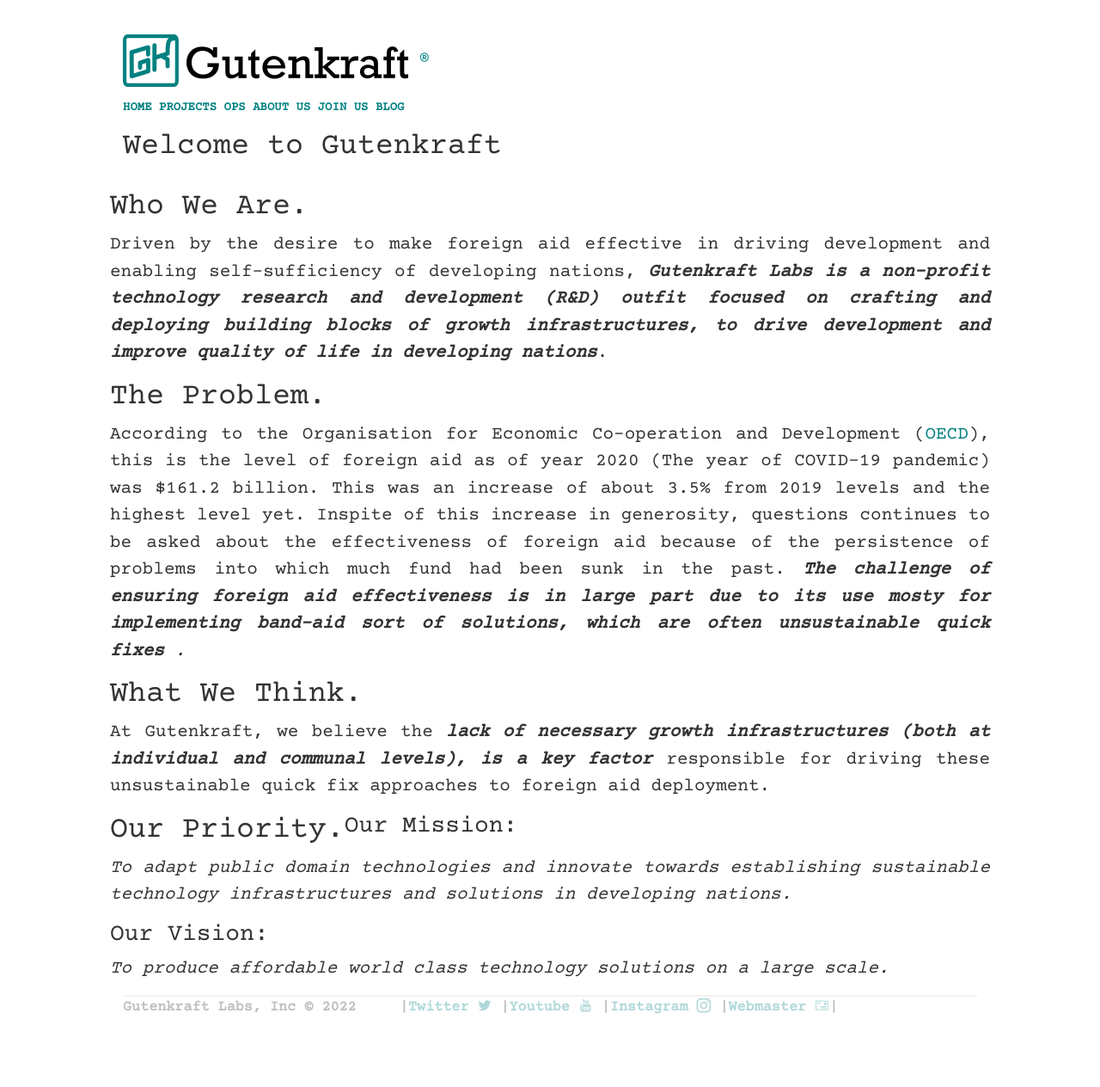
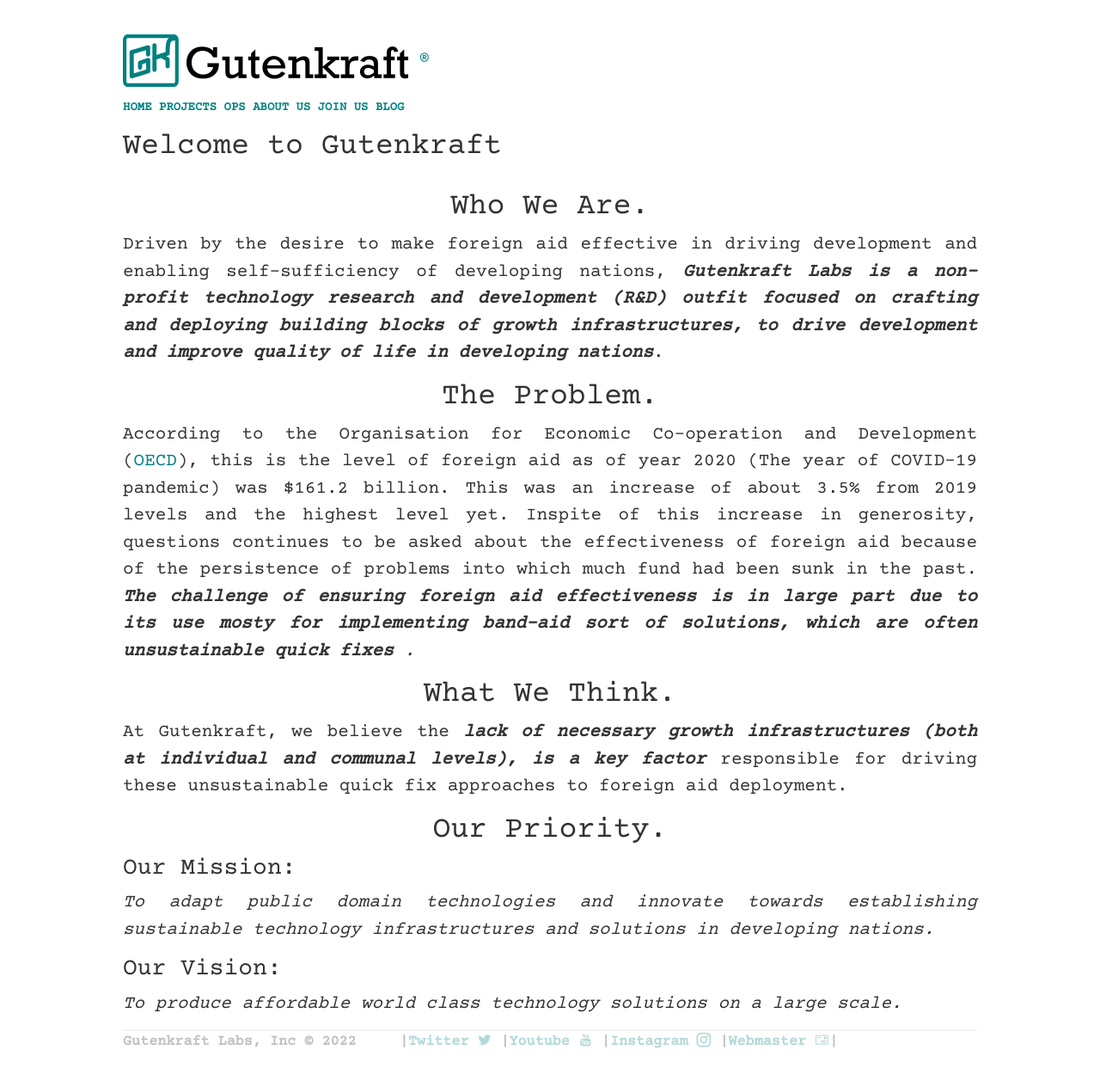
Before and after one commit to oferonmi/datafilik.github.io, a Jekyll site: the page built from index.html, in a window 1280 px wide. Shown: the whole page at 86% size. Built offline with Jekyll 4.4.1, drawn with Linux system fonts in a browser that asks for light colours; some web fonts are replaced; before the commit the page ends 1224 px from its top, so only the background shows below that.

Commit message:
tag class edits

```diff
--- a/index.html
+++ b/index.html
@@ -5,7 +5,7 @@
 
 <h1 class="text-start">Welcome to Gutenkraft</h1><br>
 
-<section class="row">
+<section>
 	<!-- <div class="col-3 text-start"> -->
 		<h1 class="text-center">Who We Are.</h1>
 	<!-- </div> -->
@@ -16,7 +16,7 @@
 	<!-- </div> -->
 </section>
 
-<section class="row">
+<section>
 	<!-- <div class="col-3 text-start"> -->
 		<h1 class="text-center">The Problem.</h1>
 	<!-- </div> -->
@@ -34,7 +34,7 @@
 	<!-- </div> -->
 </section>
 
-<section class="row">
+<section>
 	<!-- <div class="col-3 text-start"> -->
 		<h1 class="text-center">What We Think.</h1>
 	<!-- </div> -->
@@ -45,7 +45,7 @@
 	<!-- </div> -->
 </section>
 
-<section class="row">
+<section>
 	<!-- <div class="col-3 text-start"> -->
 		<h1 class="text-center">Our Priority.</h1>
 	<!-- </div> -->
```
